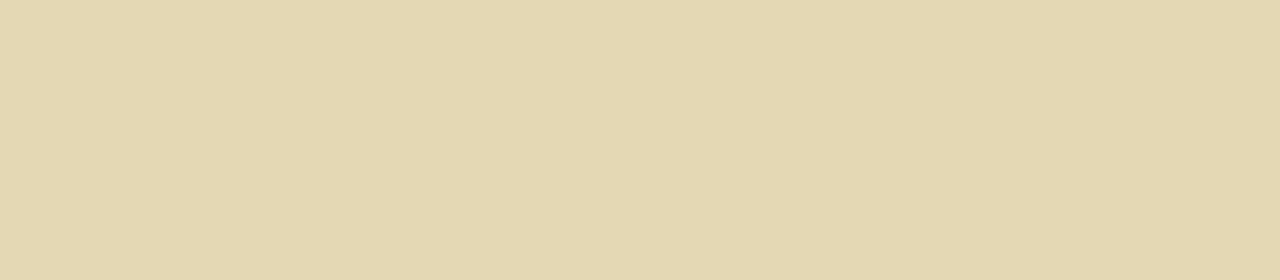
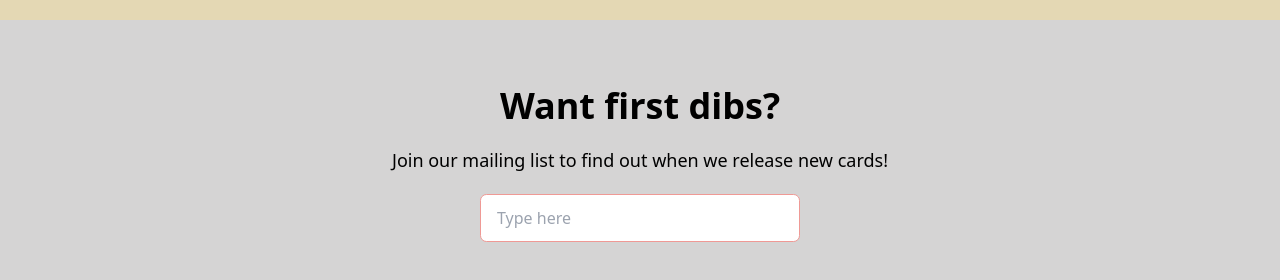
Before and after one commit to jwwinburn/CourtneysCards, a React (Create React App) app: page / in a window 1280 px wide. Shown: the part 1180-1460 px from the top of the page. Before the commit the page ends 1200 px from the top, so only its background shows below. Built offline with nearby package versions, Linux system fonts and the light colour scheme.

Commit message:
Mailing List

```diff
--- /dev/null
+++ b/src/Components/MailingList.js
@@ -0,0 +1,24 @@
+import React from "react";
+
+export const MailingList = () => {
+  return (
+    <div className="hero h-72 bg-white">
+      <div className="hero-overlay bg-opacity-20"></div>
+      <div className="hero-content text-center text-neutral-content">
+        <div className="max-w-4xl">
+          <h1 className="mb-5 text-4xl font-bold text-black">
+            Want first dibs?
+          </h1>
+          <p className="mb-5 text-lg text-black">
+            Join our mailing list to find out when we release new cards!
+          </p>
+          <input
+            type="text"
+            placeholder="Type here"
+            className="input input-bordered input-primary w-full max-w-xs bg-white"
+          />
+        </div>
+      </div>
+    </div>
+  );
+};
--- a/src/Components/home/Home.js
+++ b/src/Components/home/Home.js
@@ -1,12 +1,13 @@
 import React from "react";
-import Navbar from "../Navbar";
 import Hero from "../Hero";
 import Carousel from "../Carousel";
+import { MailingList } from "../MailingList";
 export const Home = () => {
   return (
     <div>
       <Hero />
       <Carousel />
+      <MailingList />
     </div>
   );
 };
```
